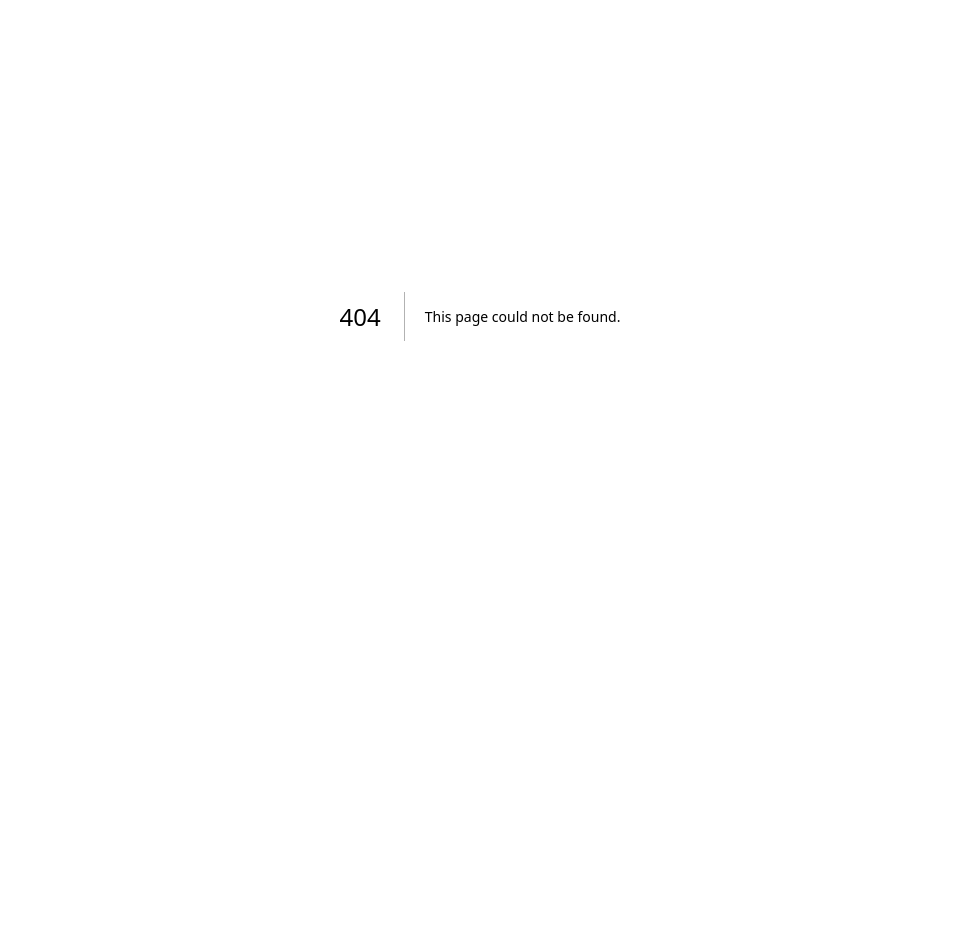
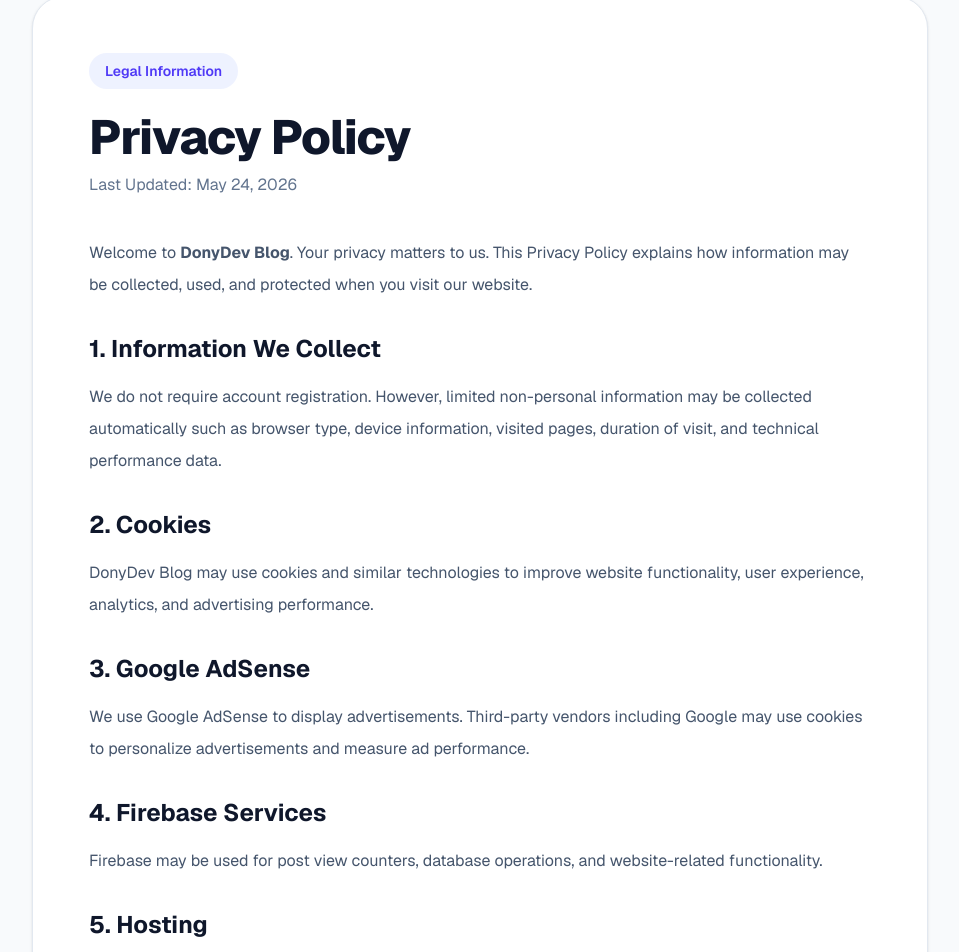
Before and after one commit to dony712/donydev-blog, a Next.js app: page /privacy-policy in a window 1280 px wide. Before the commit this address had no page. Shown: the part 84-1036 px from the top of the page, without its empty margins (160-1119 px from the left). Before the commit the page ends 800 px from the top, so only its background shows below. Built offline with nearby package versions, Linux system fonts and the light colour scheme.

Commit message:
undefined

```diff
--- /dev/null
+++ b/app/disclaimer/page.tsx
@@ -0,0 +1,54 @@
+import type { Metadata } from "next";
+
+export const metadata: Metadata = {
+  title: "Disclaimer | DonyDev Blog",
+  description: "Disclaimer page of DonyDev Blog.",
+  alternates: {
+    canonical: "https://www.donydev-blog.com/disclaimer",
+  },
+};
+
+export default function DisclaimerPage() {
+  return (
+    <main className="bg-slate-50 min-h-screen py-20 px-6">
+      <section className="max-w-4xl mx-auto bg-white rounded-[2rem] border border-slate-200 shadow-sm p-8 md:p-14">
+        <h1 className="text-4xl md:text-5xl font-extrabold text-slate-900 mb-3">
+          Disclaimer
+        </h1>
+        <p className="text-slate-500 mb-10">Last Updated: May 24, 2026</p>
+
+        <div className="space-y-8 text-slate-600 leading-8">
+          <p>
+            All information on DonyDev Blog is published in good faith for
+            educational and informational purposes only.
+          </p>
+
+          <section>
+            <h2 className="text-2xl font-bold text-slate-900 mb-4">
+              Educational Content
+            </h2>
+            <p>
+              Technology content may change over time. Readers should validate
+              implementations before production use.
+            </p>
+          </section>
+
+          <section>
+            <h2 className="text-2xl font-bold text-slate-900 mb-4">
+              Advertising & Affiliate
+            </h2>
+            <p>
+              DonyDev Blog may display Google AdSense advertisements and future
+              affiliate links.
+            </p>
+          </section>
+
+          <section>
+            <h2 className="text-2xl font-bold text-slate-900 mb-4">Contact</h2>
+            <p>Email: donnyfahrudi@gmail.com</p>
+          </section>
+        </div>
+      </section>
+    </main>
+  );
+}
--- /dev/null
+++ b/app/privacy-policy/page.tsx
@@ -0,0 +1,118 @@
+import type { Metadata } from "next";
+
+export const metadata: Metadata = {
+  title: "Privacy Policy | DonyDev Blog",
+  description:
+    "Privacy Policy of DonyDev Blog regarding cookies, Google AdSense, Firebase, and website usage.",
+  alternates: {
+    canonical: "https://www.donydev-blog.com/privacy-policy",
+  },
+};
+
+export default function PrivacyPolicyPage() {
+  return (
+    <main className="bg-slate-50 min-h-screen py-20 px-6">
+      <section className="max-w-4xl mx-auto bg-white rounded-[2rem] border border-slate-200 shadow-sm p-8 md:p-14">
+        <span className="inline-flex px-4 py-2 rounded-full bg-indigo-50 text-indigo-600 font-semibold text-sm mb-6">
+          Legal Information
+        </span>
+
+        <h1 className="text-4xl md:text-5xl font-extrabold text-slate-900 tracking-tight mb-3">
+          Privacy Policy
+        </h1>
+
+        <p className="text-slate-500 mb-10">Last Updated: May 24, 2026</p>
+
+        <div className="space-y-8 text-slate-600 leading-8">
+          <p>
+            Welcome to <strong>DonyDev Blog</strong>. Your privacy matters to
+            us. This Privacy Policy explains how information may be collected,
+            used, and protected when you visit our website.
+          </p>
+
+          <section>
+            <h2 className="text-2xl font-bold text-slate-900 mb-4">
+              1. Information We Collect
+            </h2>
+            <p>
+              We do not require account registration. However, limited
+              non-personal information may be collected automatically such as
+              browser type, device information, visited pages, duration of
+              visit, and technical performance data.
+            </p>
+          </section>
+
+          <section>
+            <h2 className="text-2xl font-bold text-slate-900 mb-4">
+              2. Cookies
+            </h2>
+            <p>
+              DonyDev Blog may use cookies and similar technologies to improve
+              website functionality, user experience, analytics, and advertising
+              performance.
+            </p>
+          </section>
+
+          <section>
+            <h2 className="text-2xl font-bold text-slate-900 mb-4">
+              3. Google AdSense
+            </h2>
+            <p>
+              We use Google AdSense to display advertisements. Third-party
+              vendors including Google may use cookies to personalize
+              advertisements and measure ad performance.
+            </p>
+          </section>
+
+          <section>
+            <h2 className="text-2xl font-bold text-slate-900 mb-4">
+              4. Firebase Services
+            </h2>
+            <p>
+              Firebase may be used for post view counters, database operations,
+              and website-related functionality.
+            </p>
+          </section>
+
+          <section>
+            <h2 className="text-2xl font-bold text-slate-900 mb-4">
+              5. Hosting
+            </h2>
+            <p>
+              DonyDev Blog may be hosted using Vercel and/or Hostinger for
+              website delivery and infrastructure.
+            </p>
+          </section>
+
+          <section>
+            <h2 className="text-2xl font-bold text-slate-900 mb-4">
+              6. Third-Party Links
+            </h2>
+            <p>
+              Our website may contain links to third-party websites. We are not
+              responsible for external privacy practices or content.
+            </p>
+          </section>
+
+          <section>
+            <h2 className="text-2xl font-bold text-slate-900 mb-4">
+              7. Affiliate Disclosure
+            </h2>
+            <p>
+              In the future, some content may contain affiliate links that
+              generate commissions at no additional cost to users.
+            </p>
+          </section>
+
+          <section>
+            <h2 className="text-2xl font-bold text-slate-900 mb-4">
+              8. Contact
+            </h2>
+            <p>Email: donnyfahrudi@gmail.com</p>
+            <p>Website: https://www.donydev-blog.com/</p>
+          </section>
+        </div>
+      </section>
+    </main>
+  );
+}
--- /dev/null
+++ b/app/terms-of-service/page.tsx
@@ -0,0 +1,74 @@
+import type { Metadata } from "next";
+
+export const metadata: Metadata = {
+  title: "Terms of Service | DonyDev Blog",
+  description: "Terms of Service for using DonyDev Blog.",
+  alternates: {
+    canonical: "https://www.donydev-blog.com/terms-of-service",
+  },
+};
+
+export default function TermsOfServicePage() {
+  return (
+    <main className="bg-slate-50 min-h-screen py-20 px-6">
+      <section className="max-w-4xl mx-auto bg-white rounded-[2rem] border border-slate-200 shadow-sm p-8 md:p-14">
+        <h1 className="text-4xl md:text-5xl font-extrabold text-slate-900 mb-3">
+          Terms of Service
+        </h1>
+        <p className="text-slate-500 mb-10">Last Updated: May 24, 2026</p>
+
+        <div className="space-y-8 text-slate-600 leading-8">
+          <p>By using DonyDev Blog, you agree to these Terms of Service.</p>
+
+          <section>
+            <h2 className="text-2xl font-bold text-slate-900 mb-4">
+              1. Website Purpose
+            </h2>
+            <p>
+              DonyDev Blog shares educational content related to technology,
+              software development, tutorials, and personal learning
+              experiences.
+            </p>
+          </section>
+
+          <section>
+            <h2 className="text-2xl font-bold text-slate-900 mb-4">
+              2. Acceptable Use
+            </h2>
+            <p>
+              Users may not misuse, scrape, disrupt, or illegally exploit
+              website content or infrastructure.
+            </p>
+          </section>
+
+          <section>
+            <h2 className="text-2xl font-bold text-slate-900 mb-4">
+              3. Intellectual Property
+            </h2>
+            <p>
+              All original content belongs to DonyDev Blog unless otherwise
+              stated.
+            </p>
+          </section>
+
+          <section>
+            <h2 className="text-2xl font-bold text-slate-900 mb-4">
+              4. Limitation of Liability
+            </h2>
+            <p>
+              Information is provided for educational purposes. Users remain
+              responsible for decisions based on published content.
+            </p>
+          </section>
+
+          <section>
+            <h2 className="text-2xl font-bold text-slate-900 mb-4">
+              5. Contact
+            </h2>
+            <p>Email: donnyfahrudi@gmail.com</p>
+          </section>
+        </div>
+      </section>
+    </main>
+  );
+}
--- a/components/Footer.tsx
+++ b/components/Footer.tsx
@@ -14,9 +14,7 @@
   pageId: string;
 }
 
-export default function Footer({
-  pageId,
-}: FooterProps) {
+export default function Footer({ pageId }: FooterProps) {
   const currentYear = new Date().getFullYear();
 
   // Simulasi data views (Nantinya bisa dihubungkan ke API GA4 atau Database)
@@ -78,15 +76,19 @@
             </h4>
             <div className="space-y-5">
               <a
-                href="mailto:hello@donydev.com"
+                href="mailto:donnyfahrudi@gmail.com"
                 className="flex items-center gap-4 p-3 bg-white border border-slate-200 rounded-2xl hover:border-indigo-300 hover:shadow-md transition-all group"
               >
                 <div className="w-10 h-10 flex items-center justify-center bg-indigo-50 text-indigo-600 rounded-xl group-hover:bg-indigo-600 group-hover:text-white transition-colors">
                   <Mail size={20} />
                 </div>
                 <div className="flex flex-col">
-                  <span className="text-[10px] uppercase tracking-widest text-slate-400 font-bold">Email Me</span>
-                  <span className="text-sm font-semibold text-slate-700">donnyfahrudi@gmail.com</span>
+                  <span className="text-[10px] uppercase tracking-widest text-slate-400 font-bold">
+                    Email Me
+                  </span>
+                  <span className="text-sm font-semibold text-slate-700">
+                    donnyfahrudi@gmail.com
+                  </span>
                 </div>
               </a>
 
@@ -98,8 +100,12 @@
                   <MessageCircle size={20} />
                 </div>
                 <div className="flex flex-col">
-                  <span className="text-[10px] uppercase tracking-widest text-slate-400 font-bold">Quick Chat</span>
-                  <span className="text-sm font-semibold text-slate-700">WhatsApp Me</span>
+                  <span className="text-[10px] uppercase tracking-widest text-slate-400 font-bold">
+                    Quick Chat
+                  </span>
+                  <span className="text-sm font-semibold text-slate-700">
+                    WhatsApp Me
+                  </span>
                 </div>
               </a>
             </div>
@@ -112,7 +118,9 @@
             <div className="absolute -inset-1 bg-gradient-to-r from-indigo-500 to-blue-500 rounded-lg blur opacity-10 group-hover:opacity-20 transition duration-1000"></div>
             <div className="relative px-4 py-2 bg-white border border-slate-100 rounded-lg shadow-sm">
               <p className="text-sm font-bold tracking-tight bg-gradient-to-r from-slate-900 via-indigo-800 to-slate-900 bg-clip-text text-transparent">
-                © {currentYear} <span className="text-indigo-600">All Right Reserved.</span> DonyDev.
+                © {currentYear}{" "}
+                <span className="text-indigo-600">All Right Reserved.</span>{" "}
+                DonyDev.
               </p>
             </div>
           </div>
@@ -130,17 +138,28 @@
 
             <div className="flex items-center gap-6">
               <Link
-                href="/privacy"
+                href="/privacy-policy"
                 className="text-xs font-bold text-slate-400 hover:text-indigo-600 uppercase tracking-widest transition-colors"
               >
                 Privacy Policy
               </Link>
+
               <div className="hidden md:block w-1 h-1 bg-slate-300 rounded-full"></div>
+
               <Link
-                href="/terms"
+                href="/terms-of-service"
                 className="text-xs font-bold text-slate-400 hover:text-indigo-600 uppercase tracking-widest transition-colors"
               >
-                Terms
+                Terms of Service
+              </Link>
+
+              <div className="hidden md:block w-1 h-1 bg-slate-300 rounded-full"></div>
+
+              <Link
+                href="/disclaimer"
+                className="text-xs font-bold text-slate-400 hover:text-indigo-600 uppercase tracking-widest transition-colors"
+              >
+                Disclaimer
               </Link>
             </div>
           </div>
```
